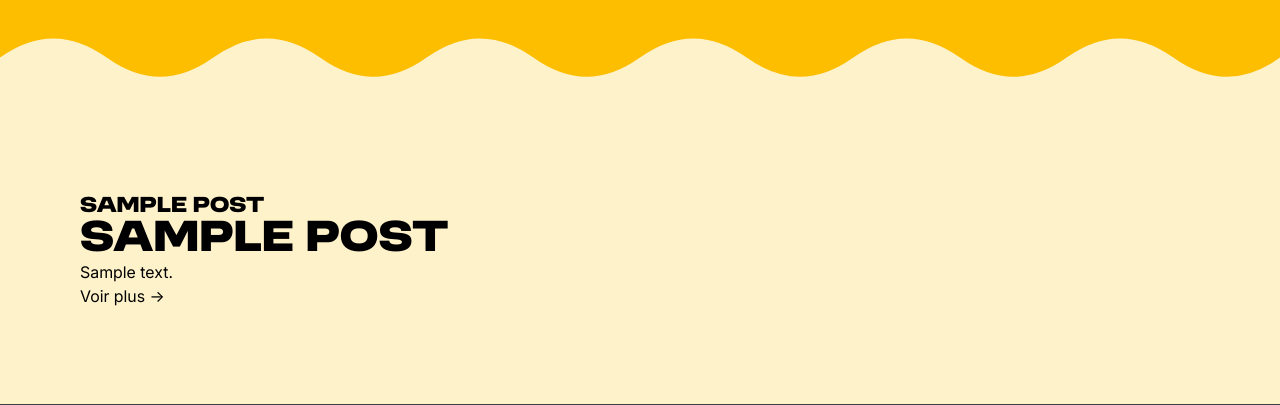
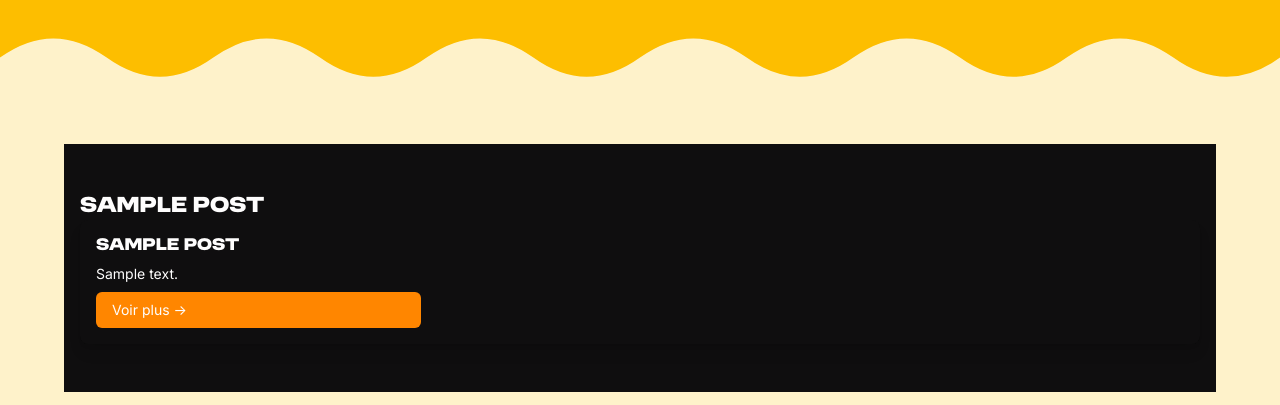
Before and after one commit to artlen2/PM4-EFC-Radio, a WordPress theme: template page-programmation.php in a window 1280 px wide. Shown: the part 799-1204 px from the top of the page. Run offline with PHP 8.4 and a stand-in for WordPress, Linux system fonts and the light colour scheme; the site name, menu and one post (Sample post) are stand-ins, and other content is empty; style sheets or scripts are compiled from the project's sources; grey boxes are pictures that could not be loaded.

Commit message:
page prog et template

```diff
--- a/page-programmation.php
+++ b/page-programmation.php
@@ -2,8 +2,8 @@
 /* Template Name: Programmation */
 get_header(); ?>
 
-<main class="max-w-6xl mx-auto px-4 py-12">
-    <h1 class="color_white text-lg text-align block"><?php the_title(); ?></h1>
+<main class="max-w-6xl mx-auto px-4 py-12 bg-black">
+    <h1 class="text-lg text-align block text-white"><?php the_title(); ?></h1>
 
     <?php
     $programmes = new WP_Query([
@@ -18,7 +18,7 @@ get_header(); ?>
 
 
     <?php if ($programmes->have_posts()) : ?>
-        <div class="programmation__cards">
+        <div class="grid gap-6 sm:grid-cols-1 md:grid-cols-1 lg:grid-cols-1 size: 100% rounded-lg overflow-hidden shadow-lg bg-black text-white;">
             <?php
             while ($programmes->have_posts()) :
                 $programmes->the_post();
--- a/templates/template-programmation.php
+++ b/templates/template-programmation.php
@@ -18,9 +18,9 @@ if (is_array($date)) {
 $image_alt = get_the_title();
 ?>
 
-<article class="programme-card<?php echo $has_image ? '' : ' programme-card--no-image'; ?>">
+<article class="grid gap-6 sm:grid-cols-1 md:grid-cols-2 lg:grid-cols-3 rounded-lg overflow-hidden shadow-lg bg-black <?php echo $has_image ? '' : ' programme-card--no-image'; ?>">
     <?php if ($image) : ?>
-        <figure class="programme-card__image">
+        <figure class="bg-black">
             <?php if (is_array($image) && !empty($image['ID'])) : ?>
                 <?php
                 $image_alt = !empty($image['alt']) ? $image['alt'] : $image_alt;
@@ -48,14 +48,14 @@ $image_alt = get_the_title();
             <?php endif; ?>
         </figure>
     <?php elseif (has_post_thumbnail()) : ?>
-        <figure class="programme-card__image">
+        <figure class="grid col-span-1 sm:col-span-1 md:col-span-1 lg:col-span-1 overflow-hidden display: block max-width: 100% height: 100% min-height: 15rem object-fit: cover; ">
             <?php the_post_thumbnail('large', ['alt' => $image_alt]); ?>
         </figure>
     <?php endif; ?>
 
-    <div class="programme-card__content">
+    <div class="flex flex-col gap-2 p-4 justify-content space-between">
         <?php if ($date || $time_start || $time_end) : ?>
-            <p class="programme-card__schedule">
+            <p class="mg-0.5 color_orange text-sm text-align-left font-weight:700;">
                 <?php if ($date) : ?>
                     <?php echo esc_html($date); ?>
                 <?php endif; ?>
@@ -69,13 +69,13 @@ $image_alt = get_the_title();
             </p>
         <?php endif; ?>
 
-        <h2 class="programme-card__title"><?php echo esc_html($title); ?></h2>
+        <h2 class="text-sm text-white text-align-left"><?php echo esc_html($title); ?></h2>
 
         <?php if ($description) : ?>
-            <div class="programme-card__description"><?php echo wp_kses_post($description); ?></div>
+            <div class="text-sm text-white text-align-left"><?php echo wp_kses_post($description); ?></div>
         <?php endif; ?>
 
-        <a class="programme-card__link" href="<?php echo esc_url(get_permalink()); ?>">
+        <a class="text-sm text-white hover:text-black transition-colors duration-300 bg-orange rounded-md py-2 px-4 transition-colors duration-300" href="<?php echo esc_url(get_permalink()); ?>">
             Voir plus <span aria-hidden="true">→</span>
         </a>
     </div>
```
